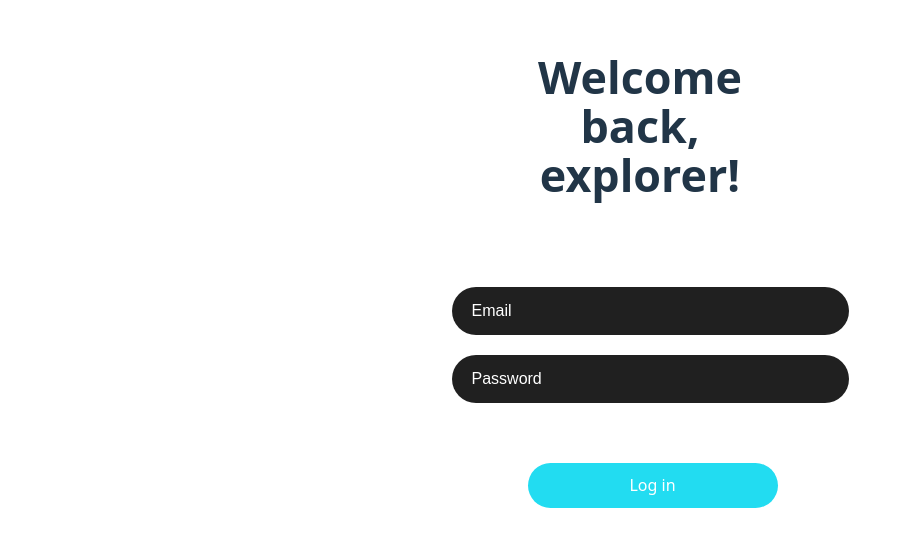
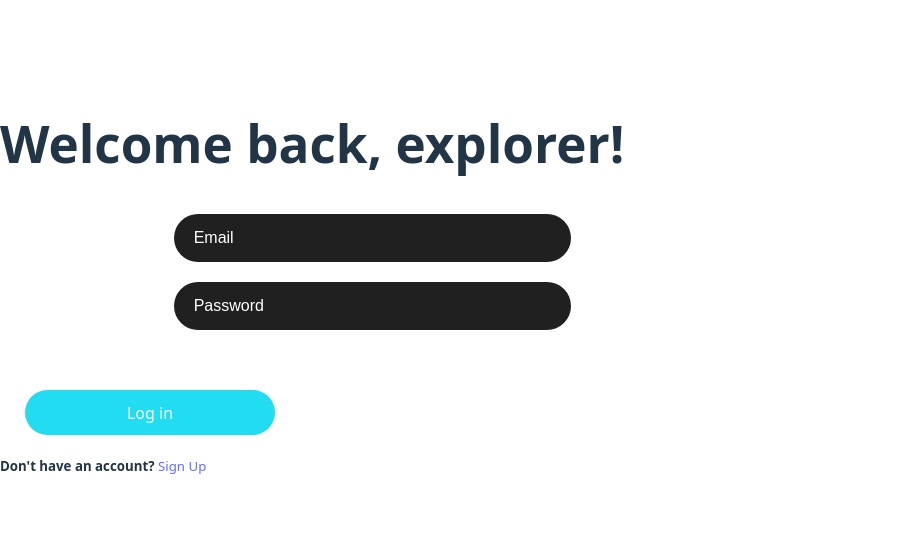
Before and after one commit to mehrajhasan/PlanAway, a React (Vite) app in the folder frontend/: page /login in a window 1280 px wide. Shown: the part 114-660 px from the top of the page, without its empty margins (0-912 px from the left). Built offline with nearby package versions, Linux system fonts and the light colour scheme.

Commit message:
login implemented, functioning

```diff
--- a/frontend/src/pages/auth/login.jsx
+++ b/frontend/src/pages/auth/login.jsx
@@ -1,26 +1,73 @@
-import React from 'react';
+import React, { useState } from 'react';
+import { auth } from '../../firebase';
+import { signInWithEmailAndPassword } from 'firebase/auth';
+import { useNavigate } from 'react-router-dom';
 
 export const Login = () => {
+    const navigate = useNavigate();
+    const [email, setEmail] = useState('');
+    const [password, setPassword] = useState('');
+    const [error, setError] = useState('');
+
+    const handleLogin = async (e) => {
+        if(e){
+            e.preventDefault();
+        }
+        try {
+            await signInWithEmailAndPassword(auth,email,password);
+            console.log("Logged in successfully!");
+            navigate('/dashboard');
+            setError('');
+        }
+        catch(err){
+            console.log(err.message);
+            if(err.message === "Firebase: Error (auth/invalid-credential)."){
+                setError("Incorrect email or password")
+            }
+            else if(err.message === "Firebase: Error (auth/invalid-email)."){
+                setError("Please enter a valid email address")
+            }
+            else if(err.message === "Firebase: Error (auth/missing-password)."){
+                setError("Please enter your password")
+            }
+            else{
+                setError("Something went wrong. Please try again")
+            }
+        }
+    }
     return (
-        <div className="loginPage">
-            <section className="loginText">
+        <div className="authPage">
+            <section className="authText">
                 <h1>Welcome back, explorer!</h1>
             </section>
 
-            <section className="loginField">
+            <form onSubmit={handleLogin} className="loginField">
                 <div className="formField">
-                    <input type="text" placeholder="Email"/>
+                    <input type="text" placeholder="Email" value={email} onChange={(e) => setEmail(e.target.value)}/>
                 </div>
 
                 <div className="formField">
-                    <input type="password" placeholder="Password"/>
+                    <input type="password" placeholder="Password" value={password} onChange={(e) => setPassword(e.target.value)}/>
                 </div>
-            </section>
 
-            <button className="loginBtn">
+                <button type="submit" style={{ display: 'none' }}></button>
+            </form>
+
+            {error && (
+                <div className="errorMessage" style={{ color: 'red', marginBottom: '10px' }}>
+                    {error}
+                </div>
+            )}
+
+            <button onClick={handleLogin} className="loginBtn">
                     Log in
             </button>
+
+            <div className="signup">
+                <h5>Don't have an account? <a href='./register'>Sign Up</a></h5>
+            </div>
         </div>
+
 
     )
 }
```
